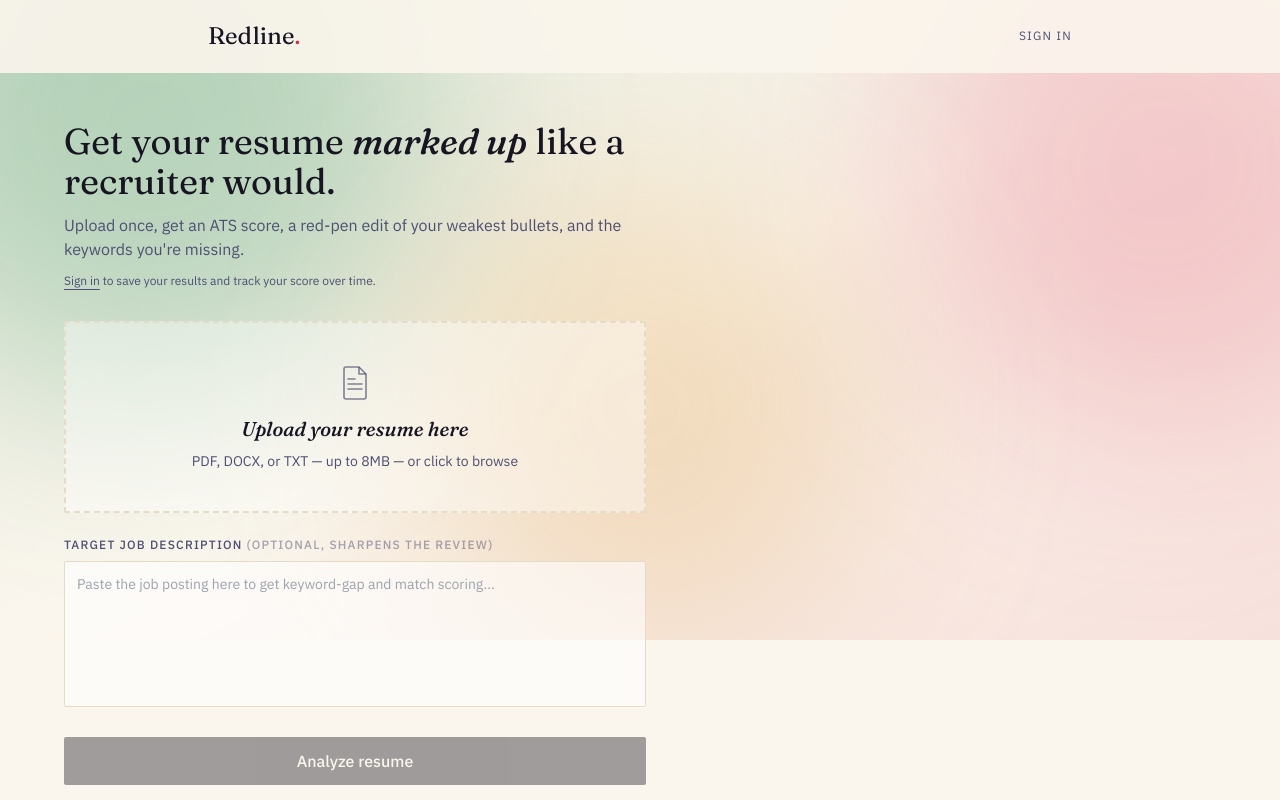
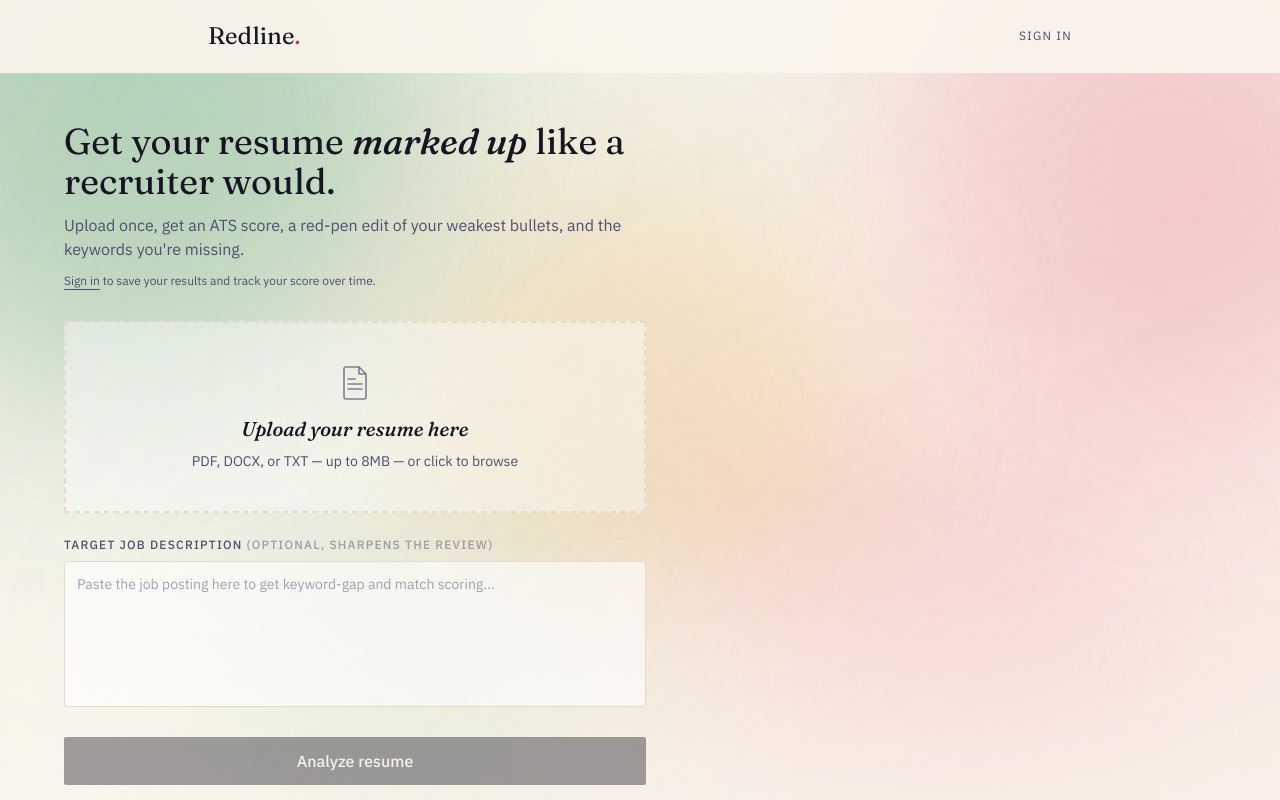
Before and after one commit to Shailesh103/AI-Resume-Analyzer, a React (Vite) app in the folder frontend/: page / in a window 1280 px wide. Shown: the top 800 px of the page. Built offline with nearby package versions, Linux system fonts and the light colour scheme; no server answers.

Commit message:
fixing gradiant color problem

```diff
--- a/frontend/src/App.jsx
+++ b/frontend/src/App.jsx
@@ -445,12 +445,22 @@ function AppShell() {
 
   return (
     <div className="min-h-screen bg-manuscript bg-paper-texture flex flex-col relative isolate">
-      {/* Soft gradient-mesh wash behind the top of the page — purely decorative */}
-      <div className="pointer-events-none absolute inset-x-0 top-0 h-[640px] overflow-hidden -z-10">
+      {/* Soft gradient-mesh wash behind the top of the page — purely decorative.
+          Tall enough to cover the hero (including the wider two-column layout),
+          and fades out smoothly at the bottom so there's no hard seam where it ends. */}
+      <div
+        className="pointer-events-none absolute inset-x-0 top-0 h-[900px] overflow-hidden -z-10"
+        style={{
+          maskImage: 'linear-gradient(to bottom, black 55%, transparent 100%)',
+          WebkitMaskImage: 'linear-gradient(to bottom, black 55%, transparent 100%)',
+        }}
+      >
         <div className="absolute inset-0 bg-gradient-to-br from-forest/10 via-manuscript to-redline/10" />
         <div className="absolute -top-40 -left-32 w-[560px] h-[560px] rounded-full bg-forest/25 blur-[100px]" />
         <div className="absolute -top-24 right-[-140px] w-[520px] h-[520px] rounded-full bg-redline/20 blur-[100px]" />
         <div className="absolute top-44 left-1/2 -translate-x-1/2 w-[460px] h-[460px] rounded-full bg-gold/25 blur-[100px]" />
+        <div className="absolute top-[440px] right-[8%] w-[480px] h-[480px] rounded-full bg-redline/15 blur-[110px]" />
+        <div className="absolute top-[520px] left-[15%] w-[420px] h-[420px] rounded-full bg-forest/15 blur-[110px]" />
       </div>
 
       <Header view={view} setView={setView} onGoHome={goHome} />
```
